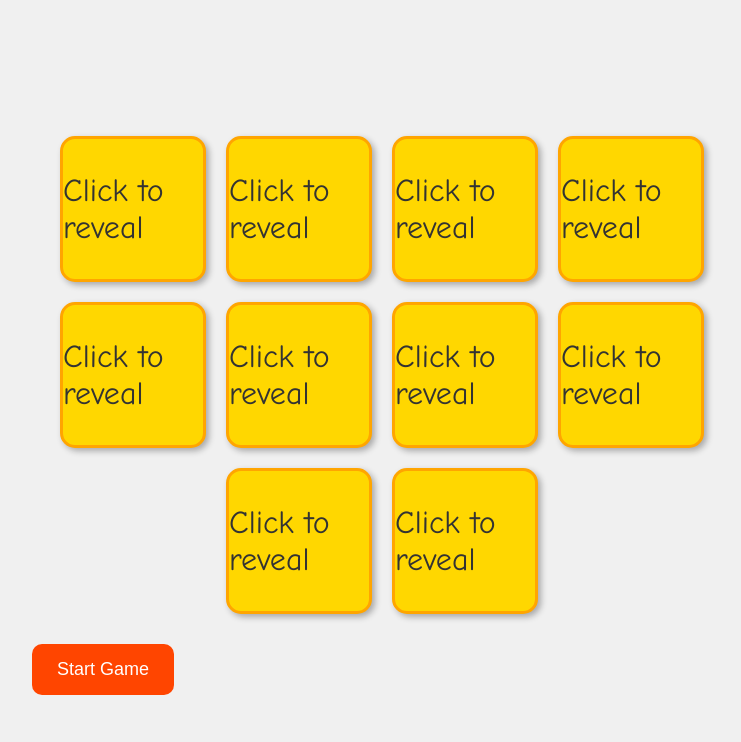
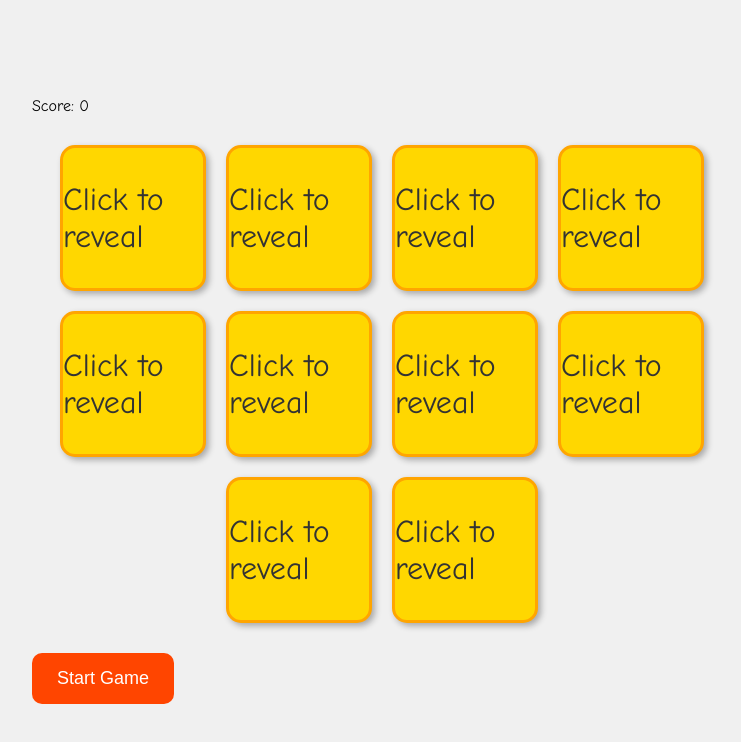
Before and after one commit to JastonChamp/matchingsightwords, a plain HTML site: page index.html in a window 1280 px wide. Shown: the whole page, without its empty margins (258-999 px from the left). Drawn offline with Linux system fonts and the light colour scheme.

Commit message:
Update index.html

```diff
--- a/index.html
+++ b/index.html
@@ -9,6 +9,7 @@
 </head>
 <body>
     <div class="game-container">
+        <div id="score-display">Score: 0</div> <!-- Score display element -->
         <div class="card-row">
             <!-- Cards will be dynamically created here with JavaScript -->
         </div>
```
